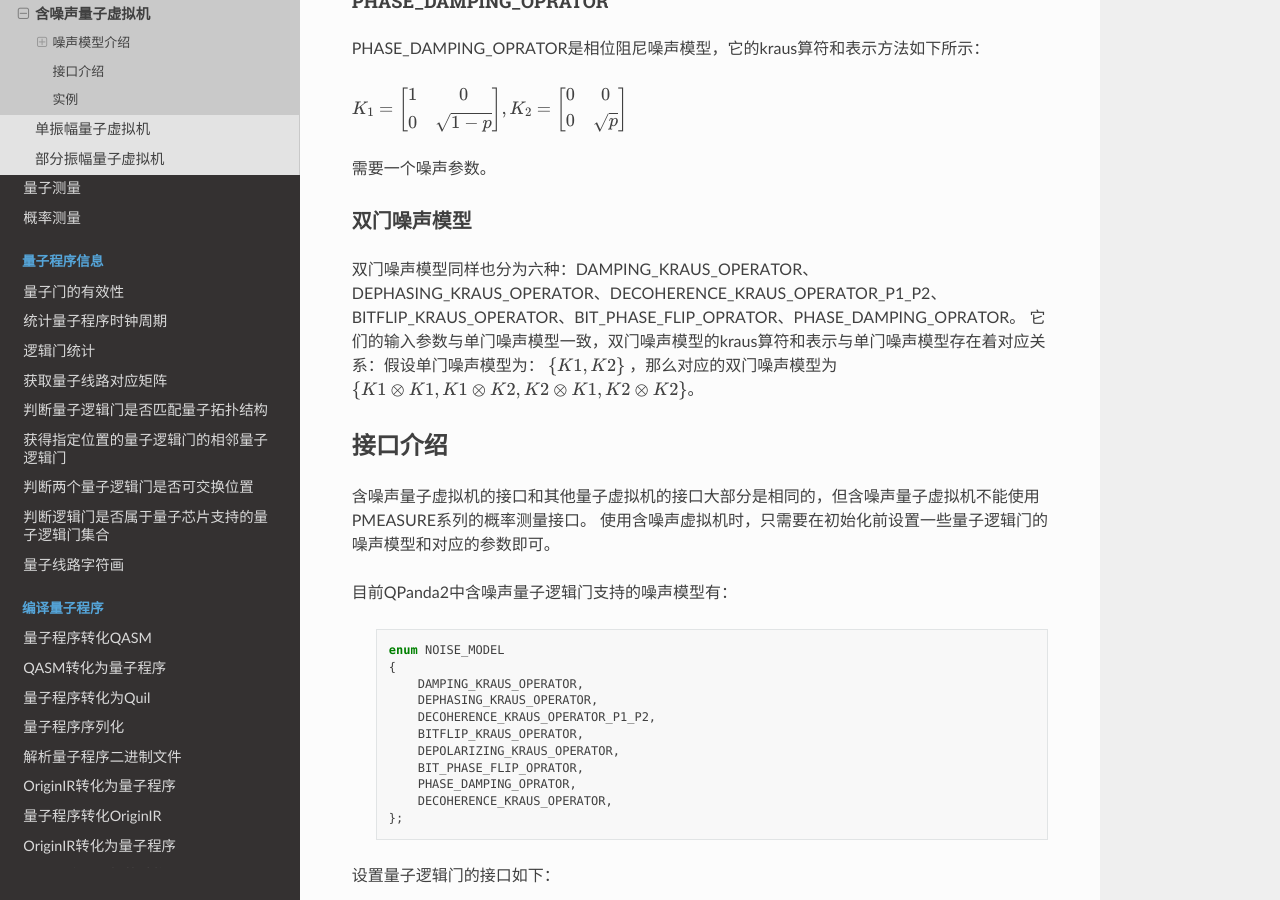
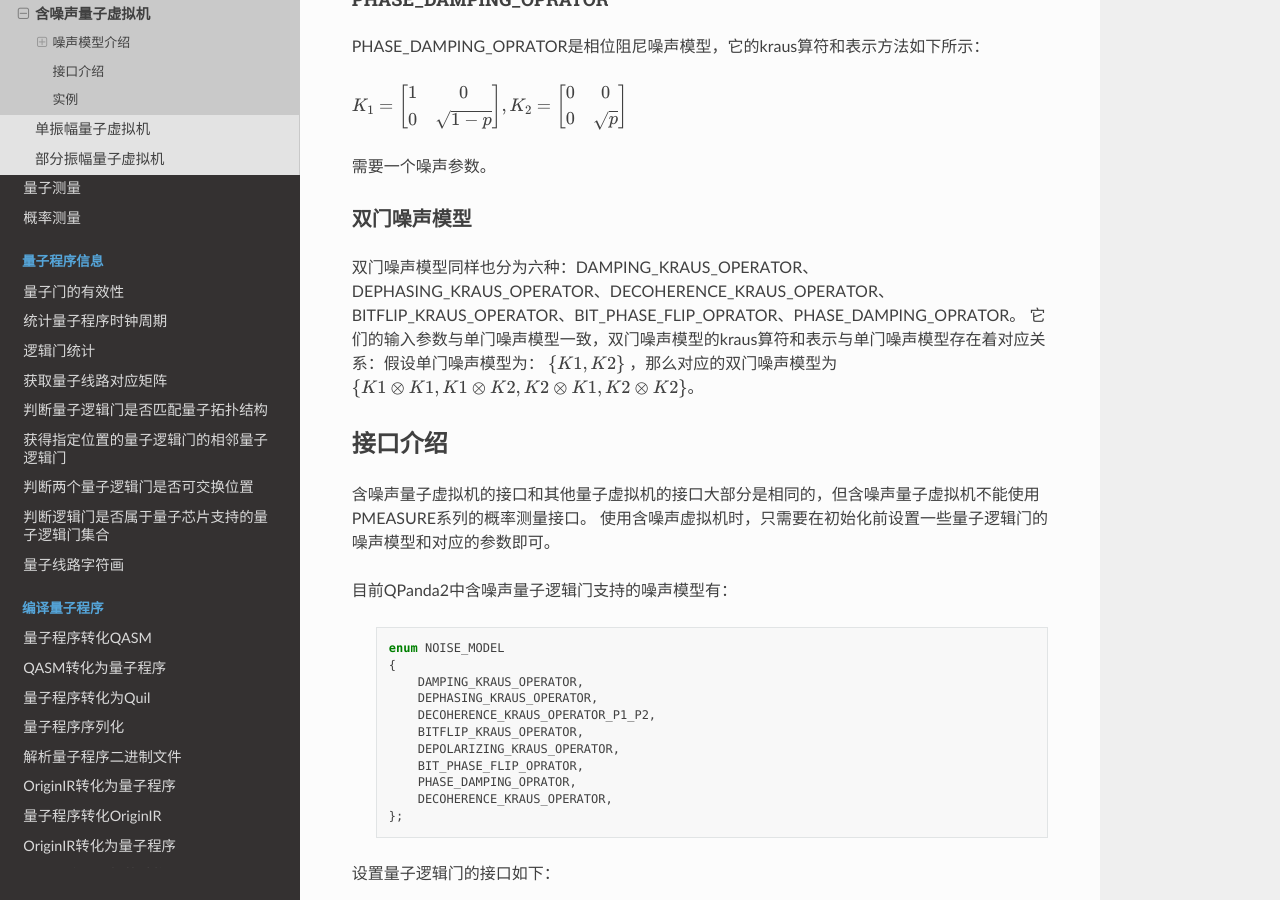
Before and after one commit to OriginQ/QPanda-tutorial, a Sphinx documentation site: the page built from source/NoiseQVM.rst, in a window 1280 px wide and 900 px high, scrolled down 1749 px. Built offline with Sphinx 7.4.7 and the Read the Docs theme 2.0.0, drawn with Linux system fonts in a browser that asks for light colours; pages that are not in the unit, such as notebooks, are missing from menus; some of the changed text lies outside the part shown.

Commit message:
<fix> 修改弛豫噪声模型的算子错误

```diff
--- a/source/NoiseQVM.rst
+++ b/source/NoiseQVM.rst
@@ -77,7 +77,7 @@ PHASE_DAMPING_OPRATOR是相位阻尼噪声模型，它的kraus算符和表示方
 双门噪声模型
 >>>>>>>>>>>>>>
 
-双门噪声模型同样也分为六种：DAMPING_KRAUS_OPERATOR、DEPHASING_KRAUS_OPERATOR、DECOHERENCE_KRAUS_OPERATOR_P1_P2、BITFLIP_KRAUS_OPERATOR、BIT_PHASE_FLIP_OPRATOR、PHASE_DAMPING_OPRATOR。
+双门噪声模型同样也分为六种：DAMPING_KRAUS_OPERATOR、DEPHASING_KRAUS_OPERATOR、DECOHERENCE_KRAUS_OPERATOR、BITFLIP_KRAUS_OPERATOR、BIT_PHASE_FLIP_OPRATOR、PHASE_DAMPING_OPRATOR。
 它们的输入参数与单门噪声模型一致，双门噪声模型的kraus算符和表示与单门噪声模型存在着对应关系：假设单门噪声模型为： :math:`\{ K1, K2 \}` ，那么对应的双门噪声模型为
 :math:`\{K1\otimes K1, K1\otimes K2, K2\otimes K1, K2\otimes K2\}`。
 
```
Also changed, not shown: other parts of source/NoiseQVM.rst (+1 -1 lines).
